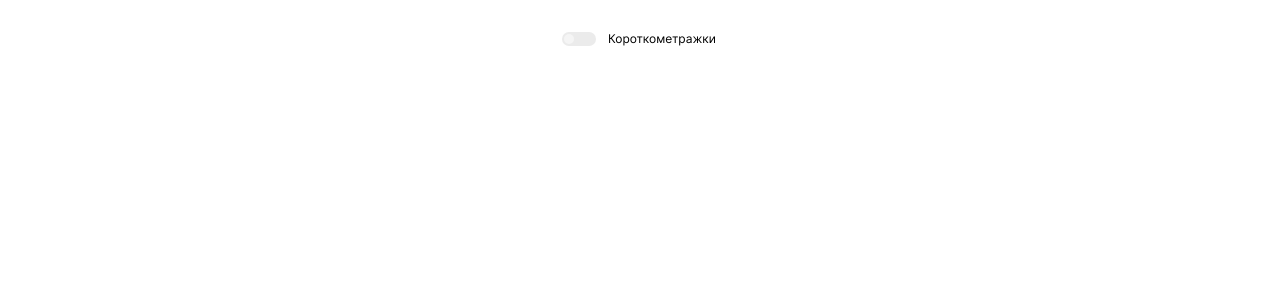
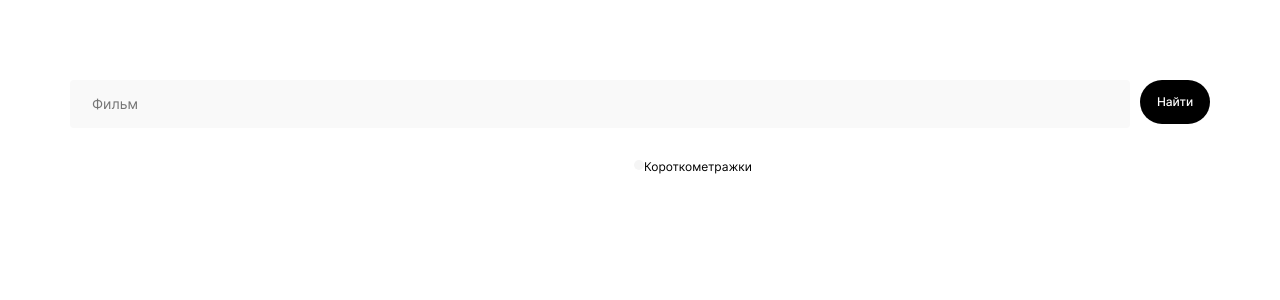
Before and after one commit to eshhhii/movies-explorer-frontend, a React (Create React App) app: page / in a window 1280 px wide. Shown: the top 300 px of the page. Built offline with nearby package versions, Linux system fonts and the light colour scheme.

Commit message:
feat: added searchForm component

```diff
--- a/src/components/FilterCheckbox/FilterCheckbox.css
+++ b/src/components/FilterCheckbox/FilterCheckbox.css
@@ -1,7 +1,6 @@
 .checkbox {
     margin: 30px 562px 39px;
     display: flex;
-    align-items: center;
   }
 
   .checkbox__label {
--- a/src/components/FilterCheckbox/FilterCheckbox.js
+++ b/src/components/FilterCheckbox/FilterCheckbox.js
@@ -10,13 +10,13 @@ function FilterCheckbox({ handleToggle }) {
 
   return (
     <div className="checkbox">
-      <label className="checkbox__label">
-        <input
+     <input
           className="checkbox__input"
           type="checkbox"
           checked={isChecked}
           onChange={(e) => onChange(e)}
         />
+      <label className="checkbox__label">
         <span className="checkbox__slider" />
       </label>
       <p className="checkbox__text">Короткометражки</p>
--- a/src/components/SearchForm/SearchForm.css
+++ b/src/components/SearchForm/SearchForm.css
@@ -0,0 +1,55 @@
+.search {
+    display: flex;
+   flex-direction: column;
+    margin: 80px 70px 10px;
+}
+.search__container {
+    display: flex;
+    justify-content: space-between;
+
+}
+
+.search__form {
+    display: flex;
+    flex-direction:row;
+    justify-content: stretch;
+    height: 48px;
+    font-weight: 400;
+    font-size: 14px;
+    line-height: 18px;
+    color: #A0A0A0;
+}
+
+
+.search__input {
+    width: 1060px;
+    background: #F9F9F9;
+    border: 1.5px solid #E8E8E8;
+    box-sizing: border-box;
+    border-radius: 4px;
+    padding: 15px 0 15px 22px;
+    border: none;
+    outline: none;
+    margin-right: 10px;
+}
+
+.search__button {
+    background-color: #000000;
+    width: 70px;
+    height: 44px;
+    border-radius: 40px;
+    font-weight: 500;
+    font-size: 12px;
+    line-height: 18px;
+    text-align: center;
+    color: #FFFFFF;
+    border: none;
+    margin: 0;
+    padding: 13px 5px;
+    cursor: pointer;
+    transition: opacity 0.3s ease;
+}
+
+.search__button:hover {
+    opacity: 0.8;
+}
--- a/src/components/SearchForm/SearchForm.js
+++ b/src/components/SearchForm/SearchForm.js
@@ -0,0 +1,19 @@
+import React from 'react';
+import "./SearchForm.css";
+import FilterCheckBox from "../FilterCheckbox/FilterCheckbox";
+
+function SearchForm () {
+    return (
+    <section className="search">
+        <form className="search__form">
+        <div className="search__container">
+    <input className="search__input" placeholder="Фильм" type="text" required></input>
+<button className="search__button" type="submit">Найти</button>
+</div>
+</form>
+<FilterCheckBox />
+         </section>
+    );
+};
+
+export default SearchForm;
--- a/src/index.js
+++ b/src/index.js
@@ -3,12 +3,12 @@ import ReactDOM from "react-dom";
 import { BrowserRouter } from "react-router-dom";
 import "./index.css";
 import reportWebVitals from "./reportWebVitals";
-import FilterCheckbox from "./components/FilterCheckbox/FilterCheckbox";
+import SearchForm from "./components/SearchForm/SearchForm";
 
 ReactDOM.render(
   <React.StrictMode>
     <BrowserRouter>
-      <FilterCheckbox />
+      <SearchForm />
     </BrowserRouter>
   </React.StrictMode>,
   document.getElementById("root")
```
